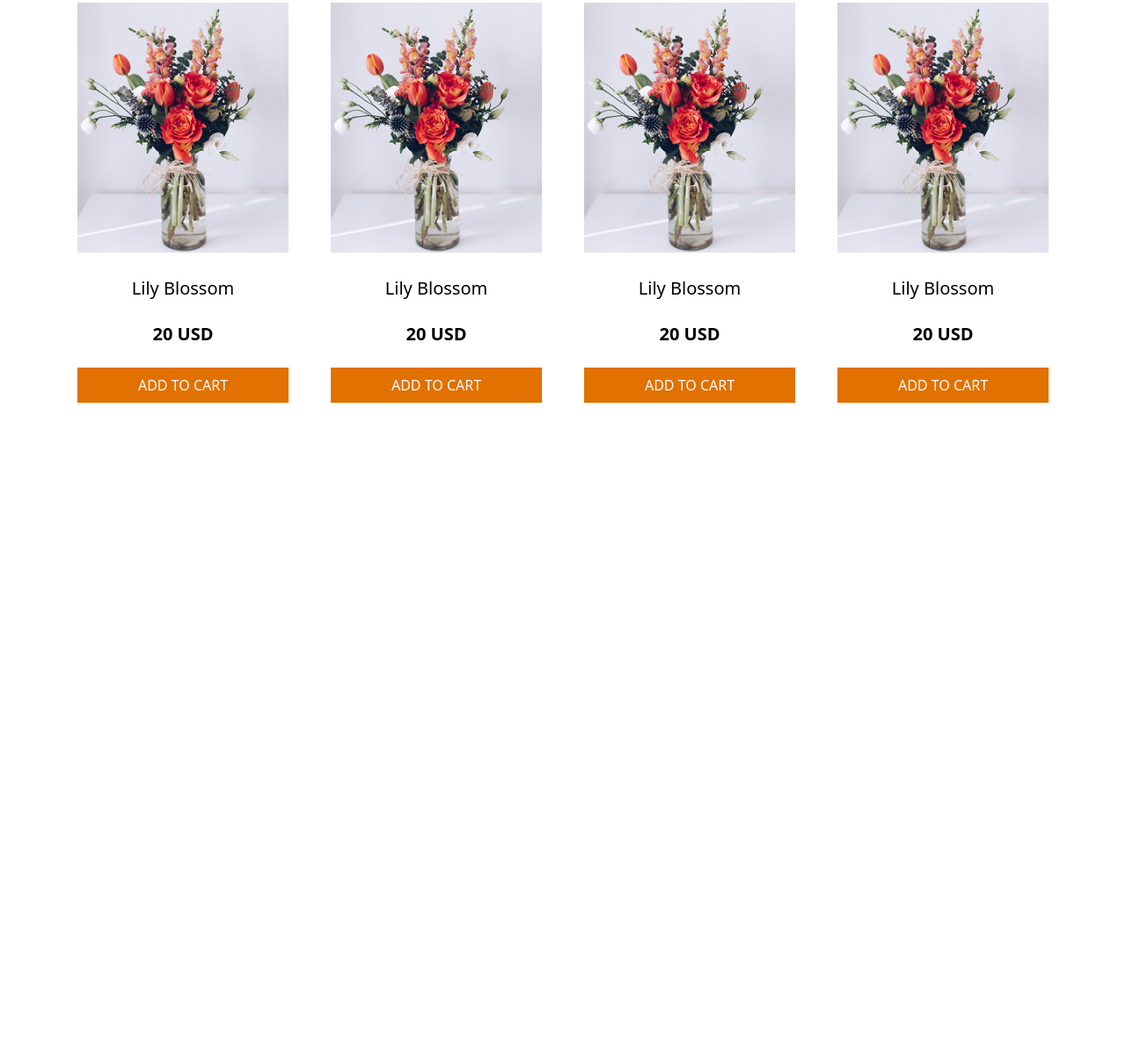
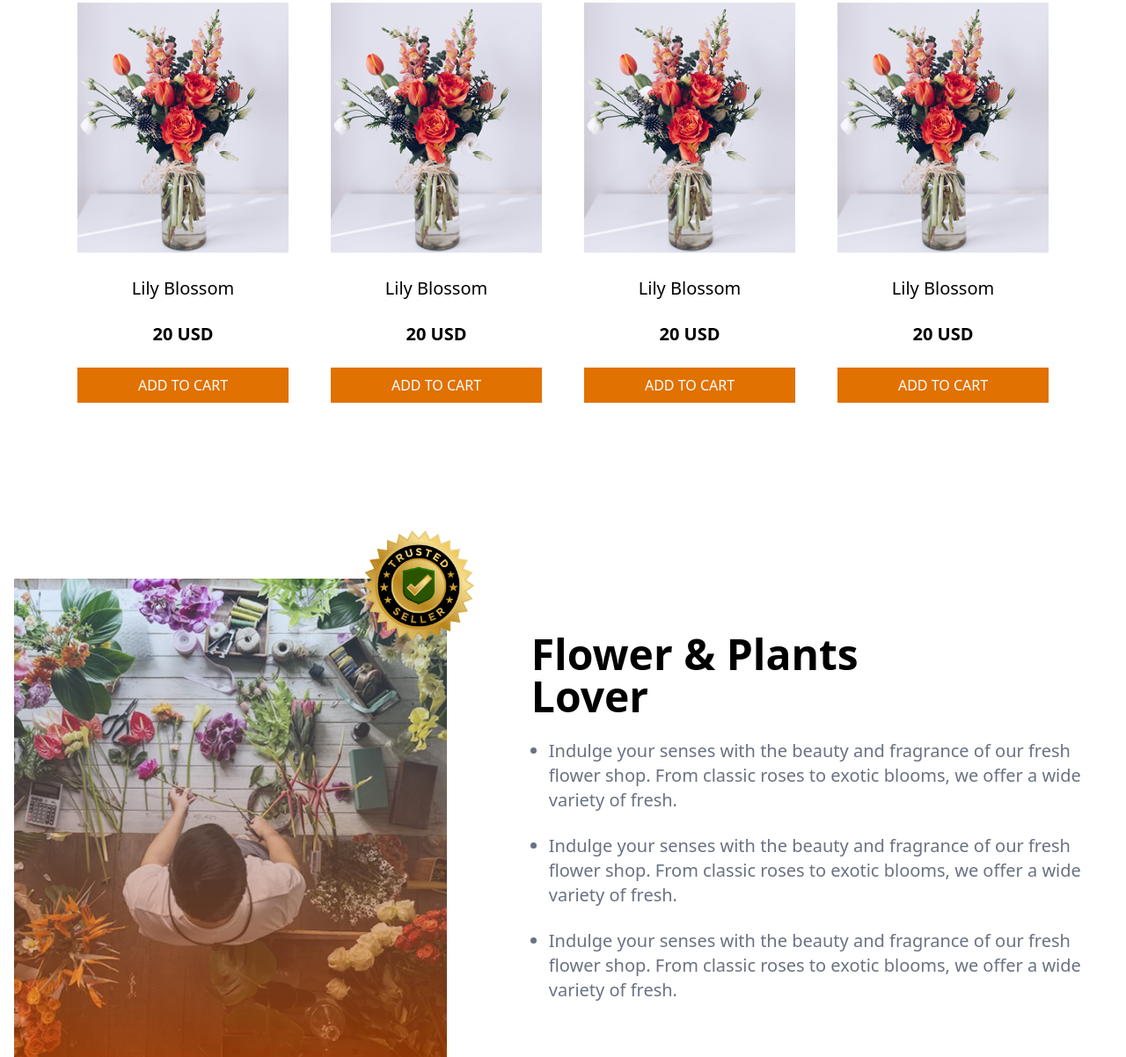
Before and after one commit to MollikaFaria06/Responsive-Flowers, a plain HTML site: page index.html in a window 1280 px wide. Shown: the part 1335-2537 px from the top of the page at 88% size. Before the commit the page ends 1793 px from the top, so only its background shows below. Drawn offline with nearby package versions, Linux system fonts and the light colour scheme.

Commit message:
added plants lover section

```diff
--- a/index.html
+++ b/index.html
@@ -39,7 +39,7 @@
     <div class="max-w-screen-xl mx-auto flex flex-col md:flex-row justify-around items-center gap-6">
 
       <!-- Image wrapper with negative margin ONLY on small screens -->
-      <div class="order-1 md:order-2 -mx-4 sm:mx-0 w-full md:w-auto md:max-w-xl">
+      <div class="order-1 md:order-2 -mx-4 sm:max-0 w-full md:w-auto md:max-w-xl">
         <img
           src="assets/hero-flower.png"
           alt="Flower"
@@ -65,7 +65,8 @@
   </section>
 
   <!-- Main Section -->
-  <main>
+  <main >
+    <!-- card section -->
     <section class="mt-20">
         <div class="text-center">
             <h1 class="text-5xl text-amber-600 font-semibold">Our <span class="text-black">Plants</span></h1>
@@ -151,6 +152,30 @@
 
     </section>
 
+   <section class="px-4 max-w-screen-xl mt-50 mx-auto flex flex-col md:flex-row justify-around items-center gap-24">
+      <div class="relative w-fit">
+          <img class="w-5xl h-max" src="assets/flower-store.png" alt="Flower Store" />
+          <img src="assets/trusted-badge.png" alt="Trusted Badge" class="hidden md:block absolute -top-20 -right-14 w-44" />
+      </div>
+
+
+
+        <div>
+            <h1 class="text-5xl text-black font-semibold" >Flower & Plants <br> Lover</h1>
+            <br>
+
+            <ul class="list-disc pl-5">
+                <li class="text-xl text-gray-500 font-normal">Indulge your senses with the beauty and fragrance of our fresh flower shop. From classic roses to exotic blooms, we offer a wide variety of fresh.</li><br>
+                <li class="text-xl text-gray-500 font-normal">Indulge your senses with the beauty and fragrance of our fresh flower shop. From classic roses to exotic blooms, we offer a wide variety of fresh.</li> <br>
+                <li class="text-xl text-gray-500 font-normal">Indulge your senses with the beauty and fragrance of our fresh flower shop. From classic roses to exotic blooms, we offer a wide variety of fresh.</li>
+            </ul>
+
+
+
+
+        </div>
+    </section>
+
   </main>
 
   <!-- Footer -->
```
